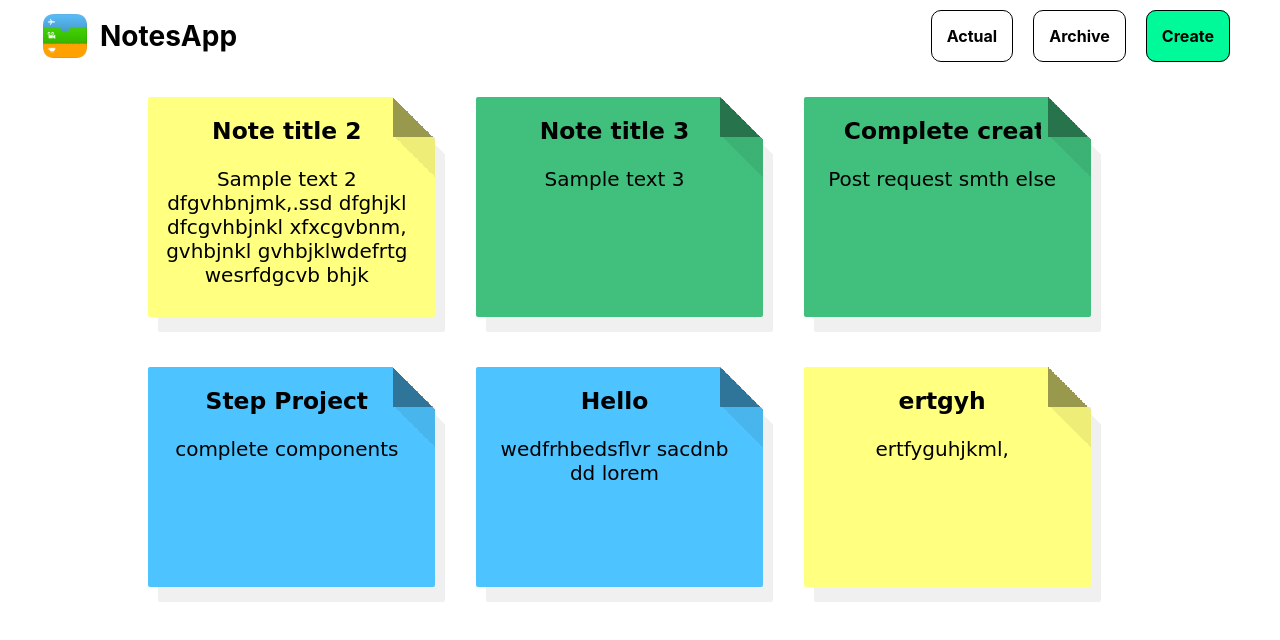
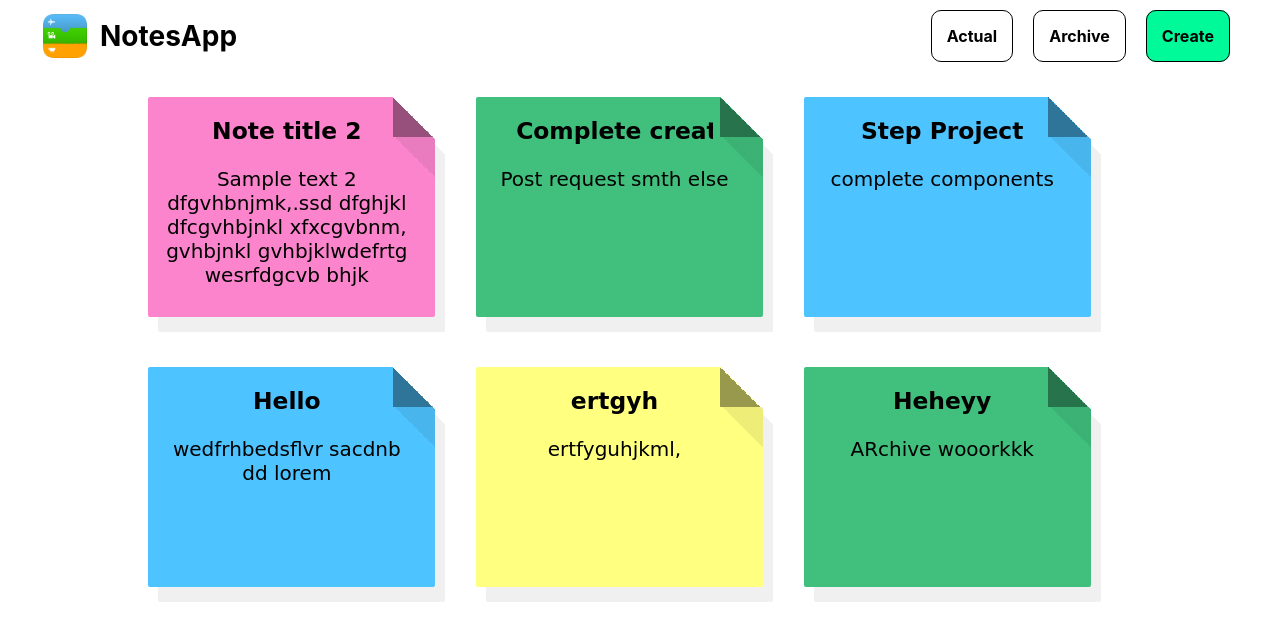
Before and after one commit to AyselHeydarova/React-Step-Project, a React (Create React App) app: page / in a window 1280 px wide. Shown: the top 640 px of the page. Built offline with nearby package versions, Linux system fonts and the light colour scheme; data requests are answered from the project's data file; a web font is replaced by a local one.

Commit message:
archive fixed

```diff
--- a/src/JSONserver/db.json
+++ b/src/JSONserver/db.json
@@ -1,46 +1,46 @@
 {
   "notes": [
     {
-      "isCompleted": false,
+      "isCompleted": true,
       "title": "Note title 2",
       "text": "Sample text 2\ndfgvhbnjmk,.ssd\ndfghjkl\ndfcgvhbjnkl\nxfxcgvbnm,\ngvhbjnkl\ngvhbjklwdefrtg\nwesrfdgcvb \nbhjk",
-      "color": "rgb(255, 255, 128)",
+      "color": "rgb(251, 132, 205)",
       "id": 5
-    },
-    {
-      "isCompleted": false,
-      "title": "Note title 3",
-      "text": "Sample text 3",
-      "color": "rgb(64, 191, 125)",
-      "id": 6
     },
     {
       "title": "Complete create component",
       "text": "Post request\nsmth else",
       "color": "rgb(64, 191, 125)",
       "id": "326536-605f-cf8f-6eaa-52f0c1fad18",
-      "isCompleted": false
+      "isCompleted": true
     },
     {
       "title": "Step Project",
       "text": "complete components",
       "color": "rgb(77, 195, 255)",
       "id": "28d0c6-276-a01a-41b-5404c335206",
-      "isCompleted": false
+      "isCompleted": true
     },
     {
       "title": "Hello",
       "text": "wedfrhbedsflvr\nsacdnb dd\nlorem",
       "color": "rgb(77, 195, 255)",
       "id": "3587add-2fb-88e-2461-638d4a34a11",
-      "isCompleted": false
+      "isCompleted": true
     },
     {
       "title": "ertgyh",
       "text": "ertfyguhjkml,",
       "color": "rgb(255, 255, 128)",
       "id": "b533fb0-dc2-bc63-42bc-2ea38060c0ea",
-      "isCompleted": false
+      "isCompleted": true
+    },
+    {
+      "title": "Heheyy",
+      "text": "ARchive wooorkkk",
+      "color": "rgb(64, 191, 125)",
+      "id": "7e34003-0742-8e4d-80ed-c70c503fbfd1",
+      "isCompleted": true
     }
   ]
 }
--- a/src/components/Archive.js
+++ b/src/components/Archive.js
@@ -6,7 +6,7 @@ const Archive = props => {
     return (
         <div className={"notes-page"}>
             {
-                props.datas.map(item=>item.isCompleted?
+                props.datas.map(item=>item.isCompleted ?
                     <Link className={"link-style"} to={`/notes/${item.id}`}>
                         <NoteItem key={item.id} title={item.title} context={item.text} color={item.color}/>
                     </Link>
--- a/src/components/SingleNote.js
+++ b/src/components/SingleNote.js
@@ -13,7 +13,7 @@ const SingleNote = ({match}) => {
         }, [match]);
 
 
-    const {title, text, color} = note;
+    const {title, text, color, isCompleted} = note;
 
     // EDIT Form\\\\\\\\\\\\\\\\\\\\\\\\\\\
 
@@ -21,11 +21,8 @@ const SingleNote = ({match}) => {
     const [newText, setNewText] = useState(text);
     const [newColor, setNewColor] = useState(color);
     const [modal,setModal]=useState("none");
-    const [edit,setEdit]=useState(match.params.isCompleted);
+    const [completed,setCompleted]=useState(isCompleted);
 
-    const archive=()=>{
-        setEdit(true);
-    };
 
     const getTitle = (event) => {
         setNewTitle(event.target.value)
@@ -56,9 +53,7 @@ const SingleNote = ({match}) => {
         text: newText,
         color: newColor,
     };
-    const archivatedData={
-        isCompleted:edit
-    };
+
     const ToggleDelete=()=>{
         modal==="none"?
         setModal("flex"):
@@ -71,16 +66,24 @@ const SingleNote = ({match}) => {
           .then(item => console.log(item));
     };
     const Archive=()=>{
+
+        setCompleted(true);
+
+        const archiveData = {
+            isCompleted: completed
+        };
+
         fetch(`http://localhost:3001/notes/${match.params.id}`, {
             method: 'PATCH',
             headers: {
                 'Content-Type': 'application/json',
             },
-            body: JSON.stringify(archivatedData),
+            body: JSON.stringify(archiveData),
         })
             .then((response) => response.json())
             .then((data) => console.log(data));
     };
+
    const saveSubmitHandler = () => {
            fetch(`http://localhost:3001/notes/${match.params.id}`, {
                    method: 'PATCH',
@@ -126,7 +129,10 @@ const SingleNote = ({match}) => {
                 <div className={"buttons"}>
                     <button className={"btn"}>edit</button>
 
-                    <Link className={"btn"} to={"/"} onClick={Archive}>archive</Link>
+                    {/*<Link className={"btn"} to={"/archive"} onClick={Archive}>archive</Link>*/}
+
+                    <button className={"btn"} onClick={Archive} >Archive</button>
+
                     <div className={"btn"} onClick={ToggleDelete}>delete</div>
                 </div>
                 <Modal delete={Delete} hidden={modal} toggle={ToggleDelete}/>
```
